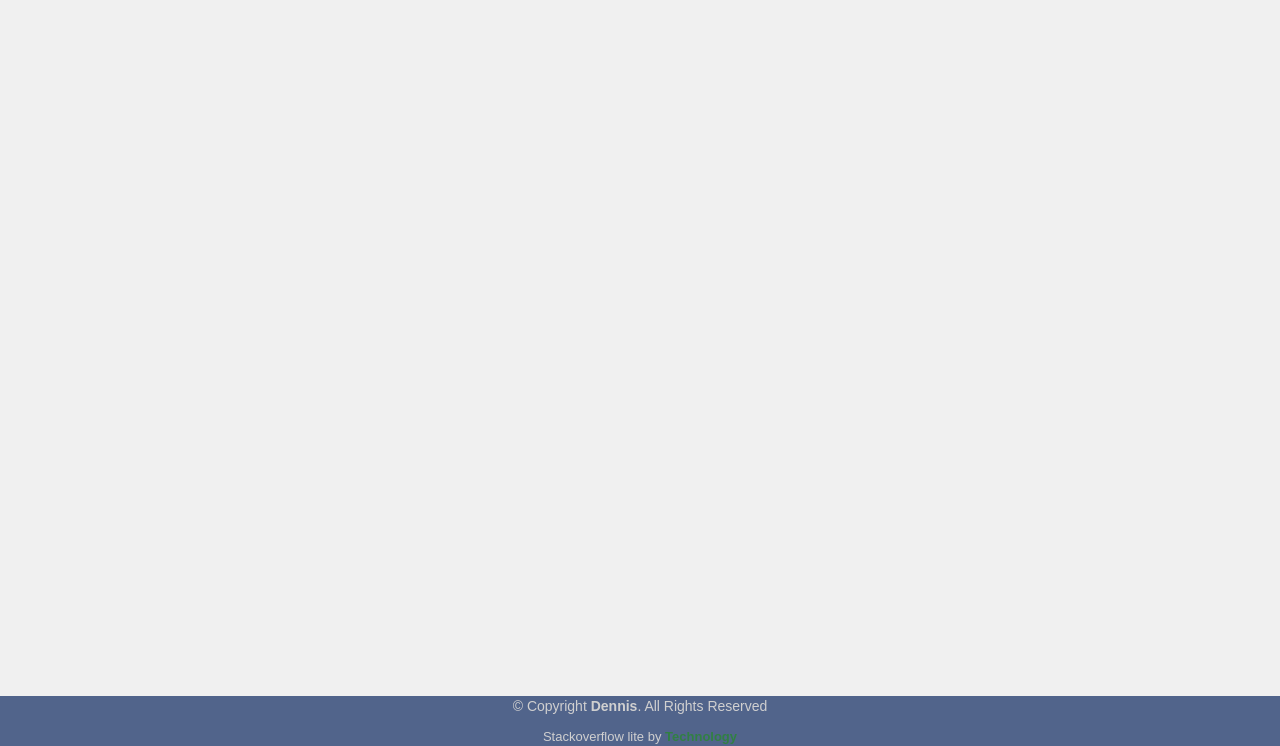
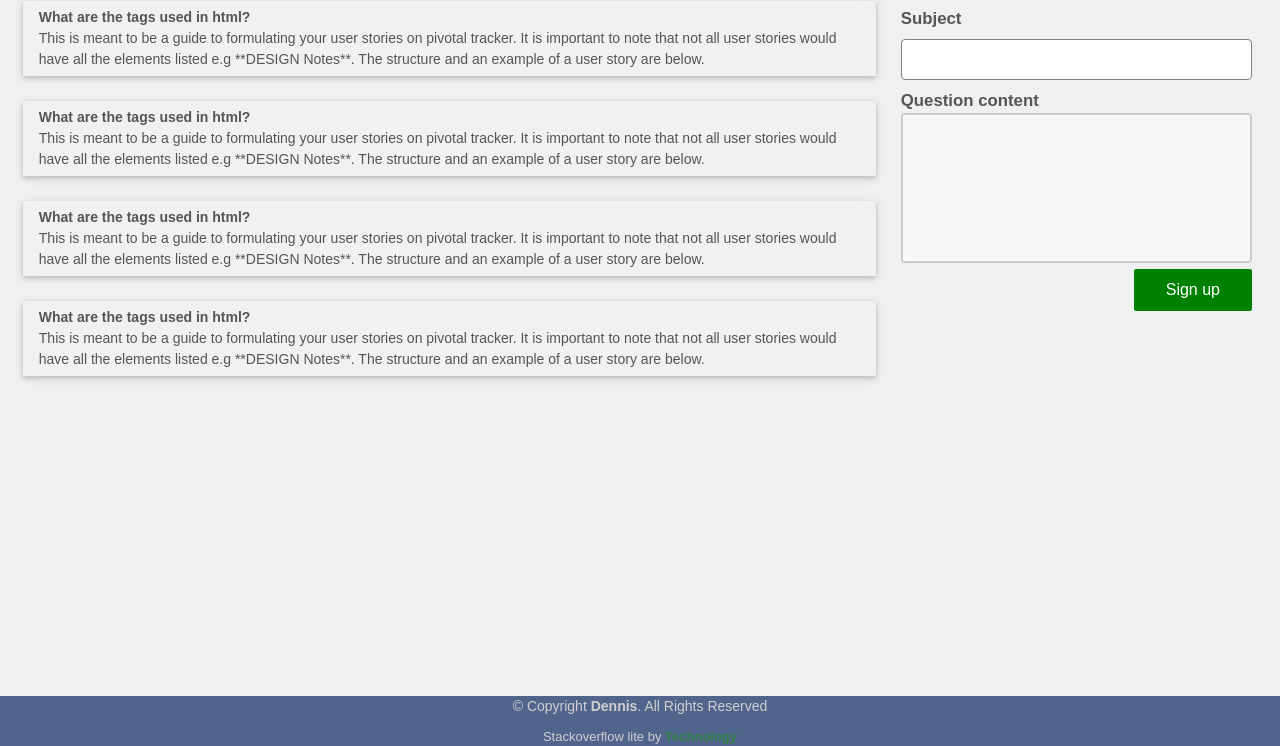
Before and after one commit to Adoniswalker/StackOverFlowLite, a plain HTML site: page UI/index.html in a window 1280 px wide. Shown: the part 54-800 px from the top of the page. Drawn offline with Linux system fonts and the light colour scheme.

Commit message:
Continue with the home page

```diff
--- /dev/null
+++ b/UI/css/index_style.css
@@ -0,0 +1,35 @@
+/* for dividing the web page */
+.question {
+    margin: 0 1%;
+}
+
+.question_list{
+    width: 68%;
+    float: left;
+    margin: 55px 20px 5px 10px;
+}
+.question_item {
+    background-color: #f1f1f1;
+    padding: 6px 16px;
+    margin-bottom: 25px;
+    box-shadow: 0 2px 4px 0 rgba(0, 0, 0, 0.16), 0 2px 10px 0 rgba(0, 0, 0, 0.12) !important;
+}
+
+.post_question {
+    width: 28%;
+    /*background-color: #1c7430;*/
+    float: left;
+    margin-top: 55px;
+    padding: 5px;
+}
+
+textarea {
+    width: 100%;
+    height: 150px;
+    padding: 12px 20px;
+    box-sizing: border-box;
+    border: 2px solid #ccc;
+    border-radius: 4px;
+    background-color: #f8f8f8;
+    resize: none;
+}
--- a/UI/css/main.css
+++ b/UI/css/main.css
@@ -16,7 +16,7 @@ body {
 
 .body {
     margin: 0 auto;
-    width: 80%;
+    width: 100%;
     clear: both;
 }
 h1{
@@ -96,12 +96,14 @@ input {
 }
 
 input[type=text]:focus {
-    border: 3px solid cornflowerblue;
+    /*border: 3px solid lightskyblue;*/
 }
 
 .form_div {
-    width: 50%;
+    width: 30%;
     padding-top: 50px;
+    position: relative;
+    margin: 0 auto;
 }
 
 .button {
--- a/UI/index.html
+++ b/UI/index.html
@@ -4,6 +4,7 @@
     <meta charset="UTF-8">
     <title>Home</title>
     <link rel="stylesheet" href="css/main.css">
+    <link rel="stylesheet" href="css/index_style.css">
 </head>
 <body class="body">
 <header>
@@ -18,7 +19,56 @@
         </ul>
     </nav>
 </header>
-<div class="form_div">
+
+<div class="question">
+    <div class="question_list">
+        <a>
+        <div class="question_item">
+            <h4>What are the tags used in html?</h4>
+            <p>This is meant to be a guide to formulating your user stories on pivotal tracker. It is important to note
+                that
+                not all user stories would have all the elements listed e.g **DESIGN Notes**.
+                The structure and an example of a user story are below.</p>
+        </div></a>
+        <div class="question_item">
+            <h4>What are the tags used in html?</h4>
+            <p>This is meant to be a guide to formulating your user stories on pivotal tracker. It is important to note
+                that
+                not all user stories would have all the elements listed e.g **DESIGN Notes**.
+                The structure and an example of a user story are below.</p>
+        </div>
+        <div class="question_item">
+            <h4>What are the tags used in html?</h4>
+            <p>This is meant to be a guide to formulating your user stories on pivotal tracker. It is important to note
+                that
+                not all user stories would have all the elements listed e.g **DESIGN Notes**.
+                The structure and an example of a user story are below.</p>
+        </div>
+        <div class="question_item">
+            <h4>What are the tags used in html?</h4>
+            <p>This is meant to be a guide to formulating your user stories on pivotal tracker. It is important to note
+                that
+                not all user stories would have all the elements listed e.g **DESIGN Notes**.
+                The structure and an example of a user story are below.</p>
+        </div>
+    </div>
+    <div class="post_question">
+        <form method="post">
+            <form method="POST" class="form">
+                <div>
+                    <label for="username">Subject</label>
+                    <input type="text" id="username">
+                </div>
+                <div>
+                    <label for="content_question">Question content</label>
+                    <textarea id="content_question">
+
+                        </textarea>
+                </div>
+                <button class="button">Sign up</button>
+            </form>
+        </form>
+    </div>
 </div>
 <footer id="footer">
     <div class="footer-top">
```
Also changed, not shown: UI/login.html (+1 -2 lines), UI/sign_up.html (+1 -1 lines).
